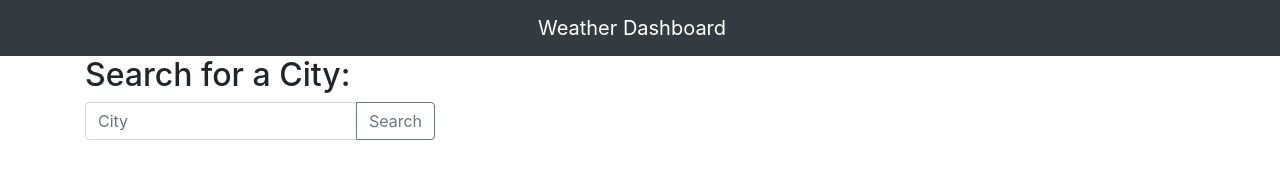
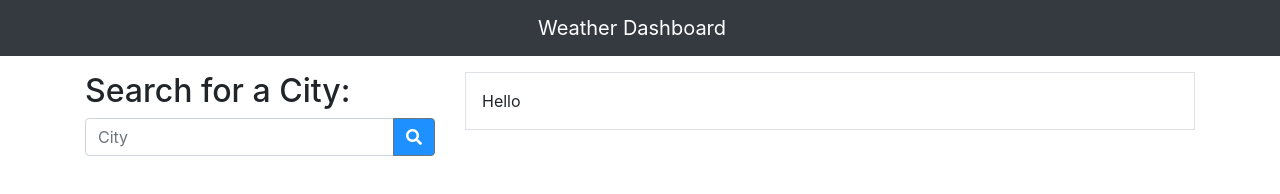
Before and after one commit to 2coldray/weather-dashboard, a plain HTML site: page index.html in a window 1280 px wide. Drawn offline with nearby package versions, Linux system fonts and the light colour scheme.

Commit message:
Starting to dynamically generate html

```diff
--- a/index.html
+++ b/index.html
@@ -24,11 +24,6 @@
       crossorigin="anonymous"
     />
     <link rel="stylesheet" href="style.css" />
-    <script
-      src="https://code.jquery.com/jquery-3.5.1.min.js"
-      integrity="sha256-9/aliU8dGd2tb6OSsuzixeV4y/faTqgFtohetphbbj0="
-      crossorigin="anonymous"
-    ></script>
   </head>
   <body>
     <!--Insert Navbar-->
@@ -38,19 +33,42 @@
 
     <!--Make container for content-->
     <div class="container">
-        <div class="row">
-            <div class="col-sm-4">
-                <h2>Search for a City:</h2>
-                <div class="input-group mb-3">
-                    <input type="text" class="form-control" placeholder="City" aria-label="Recipient's username" aria-describedby="button-addon2">
-                    <div class="input-group-append">
-                      <button class="btn btn-outline-secondary" type="button" id="button-addon2">Search</button>
-                    </div>
-                  </div>
+      <div class="row mt-3">
+        <div class="col-4">
+          <h2>Search for a City:</h2>
+          <div class="input-group mb-3">
+            <input
+              type="text"
+              class="form-control"
+              placeholder="City"
+              id="cityInput"
+            />
+            <div class="input-group-append">
+              <button
+                class="btn btn-outline-secondary"
+                type="button"
+                id="search"
+              >
+                <i class="fas fa-search"></i>
+              </button>
             </div>
+          </div>
+          <p id="resultsHere"></p>
         </div>
+
+        <div class="col-8">
+          <div class="border p-3">Hello</div>
+
+          <div class="row mx-0 mt-3" id="forecast_div"></div>
+        </div>
+      </div>
     </div>
 
-    <script src="script.js" async defer></script>
+    <script
+      src="https://code.jquery.com/jquery-3.5.1.min.js"
+      integrity="sha256-9/aliU8dGd2tb6OSsuzixeV4y/faTqgFtohetphbbj0="
+      crossorigin="anonymous"
+    ></script>
+    <script src="script.js"></script>
   </body>
 </html>
--- a/script.js
+++ b/script.js
@@ -1 +1,55 @@
-console.log("Hello World")
+// console.log("Hello World");
+
+// var forecast_div = $("#forecast_div");
+// var searchBtn = $("#search")
+// var cityInput = $("#cityInput")
+
+// var searchHistory = getData();
+
+// console.log(searchHistory);
+
+// for (var i = 0; i < 5; i++) {
+//   buildForecastCard(i);
+// }
+
+// function searchForCity(){
+//     searchBtn.empty();
+//     var city = cityInput.val().trim()
+//     searchHistory.push(city)
+//     storeData(searchHistory)
+//     console.log(city)
+//     $("#resultsHere").text(searchHistory);
+// }
+
+// function buildForecastCard(forecast) {
+//   var card = $("<div>");
+//   card.addClass("col border p-1").text(forecast);
+//   forecast_div.append(card);
+// }
+
+// function storeData(data) {
+//   localStorage.setItem("history", JSON.stringify(data));
+// }
+
+// function getData() {
+//   var searchHistory = JSON.parse(localStorage.getItem("history"));
+
+//   if (searchHistory === null || !Array.isArray(searchHistory)) {
+//     return [];
+//   };
+
+//   return searchHistory;
+// }
+$(document).ready(function() {
+    console.log("Hello");
+
+//DOM Variables
+
+//JS Variables
+
+//Function Definitions
+
+//Function calls
+
+//Event Listeners
+});
--- a/style.css
+++ b/style.css
@@ -2,3 +2,11 @@
     text-align: center;
     display: block;
 }
+
+.fas {
+    color: white;
+}
+
+.btn {
+    background-color: dodgerblue;
+}
```
